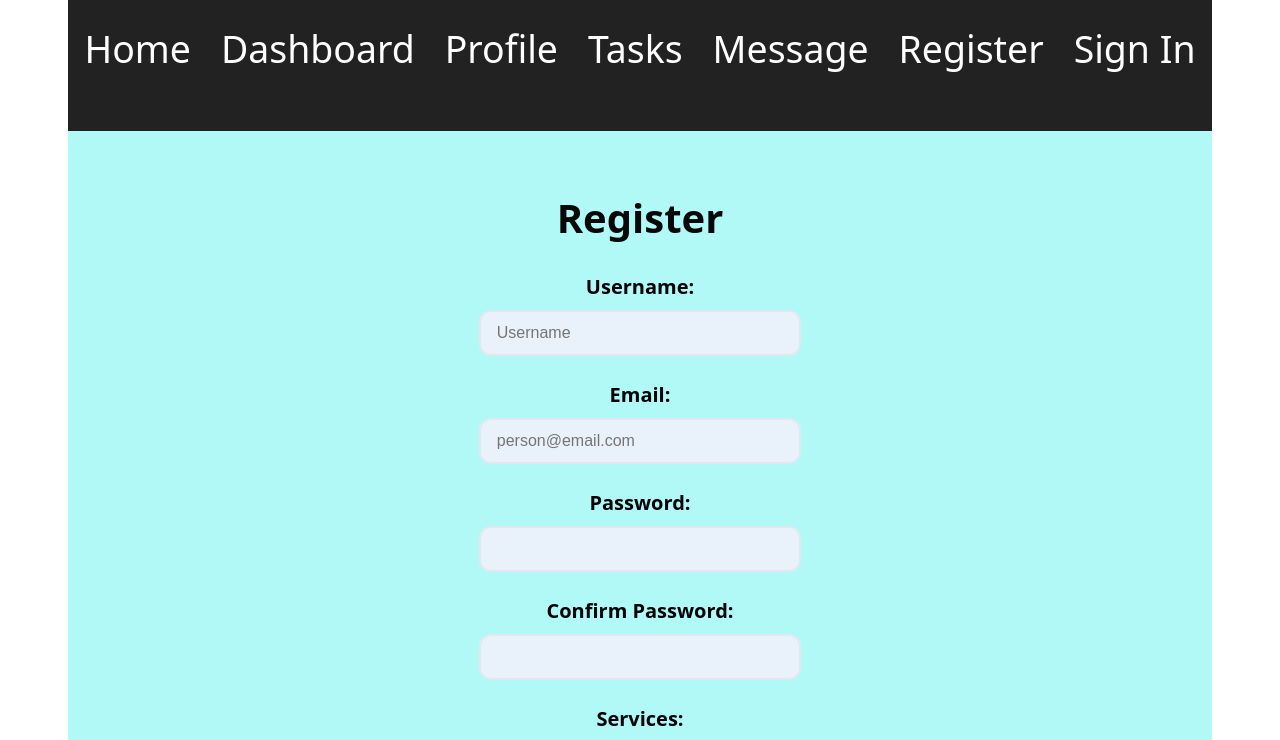
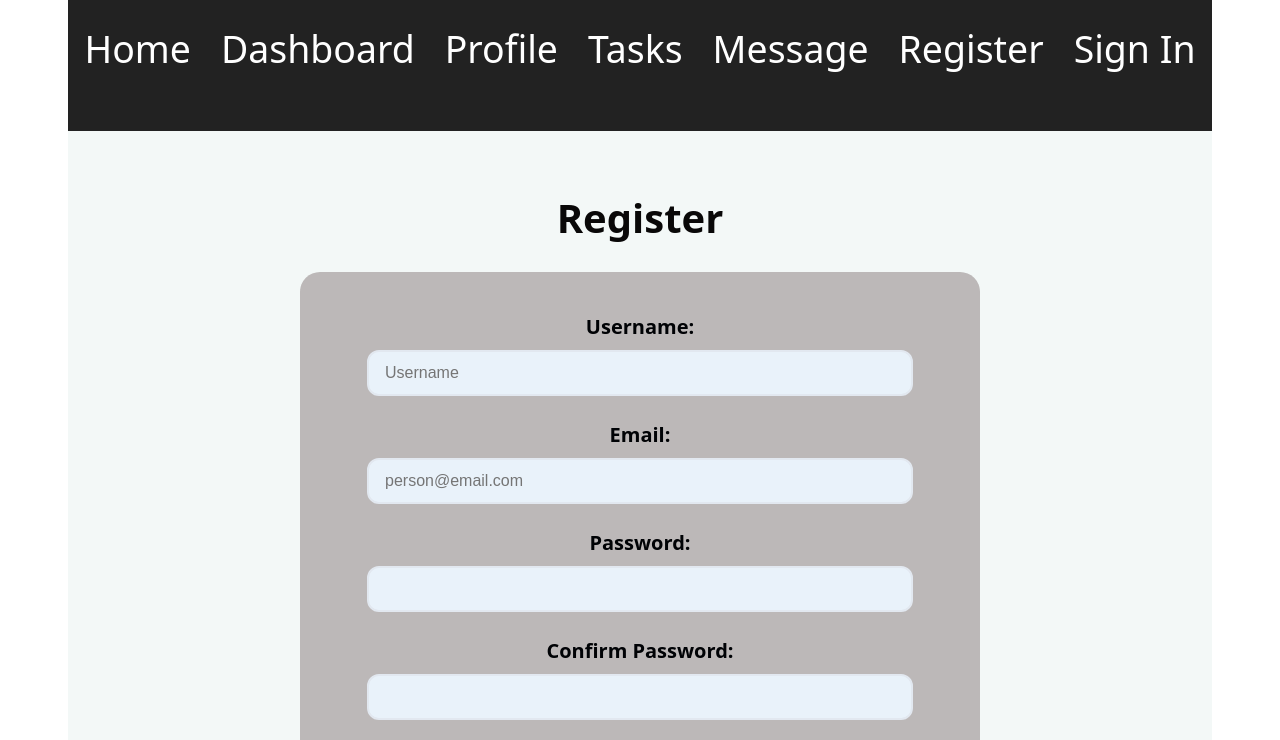
Before and after one commit to MelkWold/localTalentFrontend, a React (Vite) app: page /auth/register in a window 1280 px wide. Shown: the part 220-960 px from the top of the page. Built offline with nearby package versions, Linux system fonts and the light colour scheme.

Commit message:
register function updated. Initial user registration seems to work

```diff
--- a/src/components/Authenication/Register.css
+++ b/src/components/Authenication/Register.css
@@ -3,7 +3,7 @@
     flex-direction: column;
     justify-content: center;
     align-items: center;
-    background-color: rgb(176, 249, 247);
+    background-color: rgb(243, 248, 247);
     color:rgb(0, 1, 1);
     padding:2rem;
     font-size: 1.5rem;
@@ -17,7 +17,7 @@
     font-size: 2.5rem
 }
 
-.signupForm {
+.signUpForm {
     background: rgb(188, 184, 184);
     padding: 2.5rem;
     border-radius: 20px;
--- a/src/components/Authenication/Register.jsx
+++ b/src/components/Authenication/Register.jsx
@@ -17,8 +17,11 @@ export default function Register() {
     });
     // update formData using setFormData using data from  the signUp form
     function handleChange(e) {
-        setFormData({ ...formData, [e.target.name]:e.target.value })
+        setFormData({ ...formData, [e.target.name]:e.target.value });
+        if(e.target.name === 'role') console.log("Selected role:", e.target.value);
     }
+
+    console.log(formData);
 
     // Check where the setNewUser prop is coming from
     function handleClick(){
@@ -64,7 +67,7 @@ export default function Register() {
 
                 <div className= "form-group">
                     <label htmlFor="passwordConfirm">Confirm Password: </label>
-                    <input id="passwordpasswordConfirm" type="password" name="passwordpasswordConfirm" onChange={handleChange}required />
+                    <input id="passwordConfirm" type="password" name="passwordConfirm" onChange={handleChange}required />
                 </div>
 
                 <div className= "form-group">
--- a/src/components/Authenication/SignIn.css
+++ b/src/components/Authenication/SignIn.css
@@ -3,7 +3,7 @@
     flex-direction: column;
     justify-content: center;
     align-items: center;
-    background-color: rgb(176, 249, 247);
+    background-color: rgb(243, 248, 247);
     color:rgb(0, 1, 1);
     padding:2rem;
     font-size: 1.5rem;
--- a/src/index.css
+++ b/src/index.css
@@ -5,7 +5,8 @@
 
   color-scheme: light dark;
   color: rgba(14, 13, 13, 0.87);
-  background-color: #c6c1c1;
+  background-color: rgb(243, 248, 247);
+  color:rgb(0, 1, 1);
 
   font-synthesis: none;
   text-rendering: optimizeLegibility;
```
